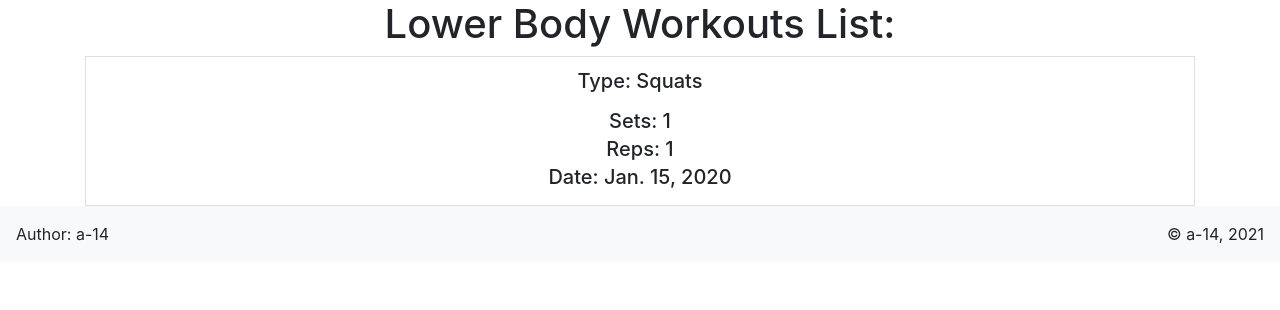
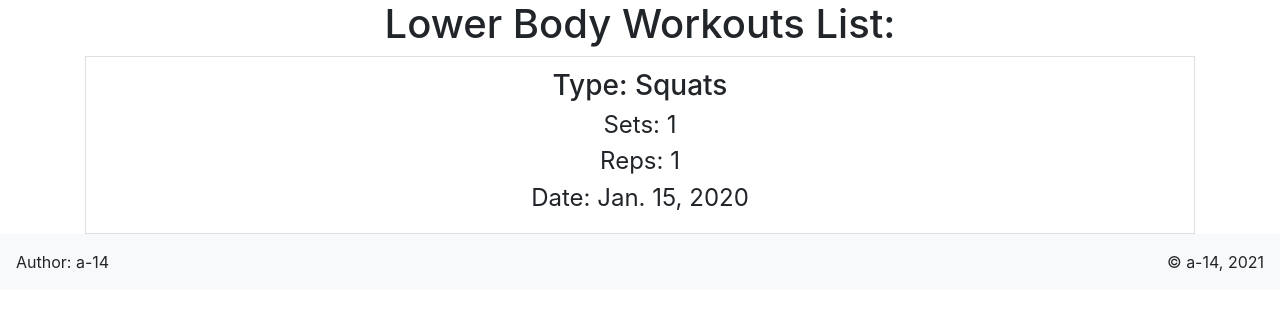
Before and after one commit to tyjclift/exercise-gamification, a Django app: template index/templates/index/lower_list.html in a window 1280 px wide. Shown: the part 56-366 px from the top of the page. Run offline with Django 3.2, Linux system fonts and the light colour scheme; the template is opened without the code that fills it: values that come from a table or form of the project are taken from there, others are empty; tables that the repository leaves empty hold one stand-in row (values such as "Sample post"); some libraries are stand-ins or nearby versions.

Commit message:
Change formatting

```diff
--- a/index/templates/index/lower_list.html
+++ b/index/templates/index/lower_list.html
@@ -4,15 +4,20 @@
 
 {% block content %}
 
+<style>
+	h4 {
+	font-weight: normal;
+	}
+</style>
 <h1 class="d-flex justify-content-center">Lower Body Workouts List:</h1>
 
 <div class="container text-center">
     {% for data in lower_querey_list %}
 		<div class="list-group-item flex-column">
-            <h5 class="mb-1">Type: {{ data.type }}</p>
-			<p class="mb-1">Sets: {{ data.sets }}</p>
-			<p class="mb-1">Reps: {{ data.reps }}</p>
-			<p class="mb-1">Date: {{ data.date }}</p>
+            <h3>Type: {{ data.type }}</h3>
+			<h4>Sets: {{ data.sets }}</h4>
+			<h4>Reps: {{ data.reps }}</h4>
+			<h4>Date: {{ data.date }}</h4>
 		</div>
 	{% endfor %}
 </div>
```
Also changed, not shown: index/templates/index/cardio_list.html (+9 -4 lines), index/templates/index/upper_list.html (+9 -4 lines).
